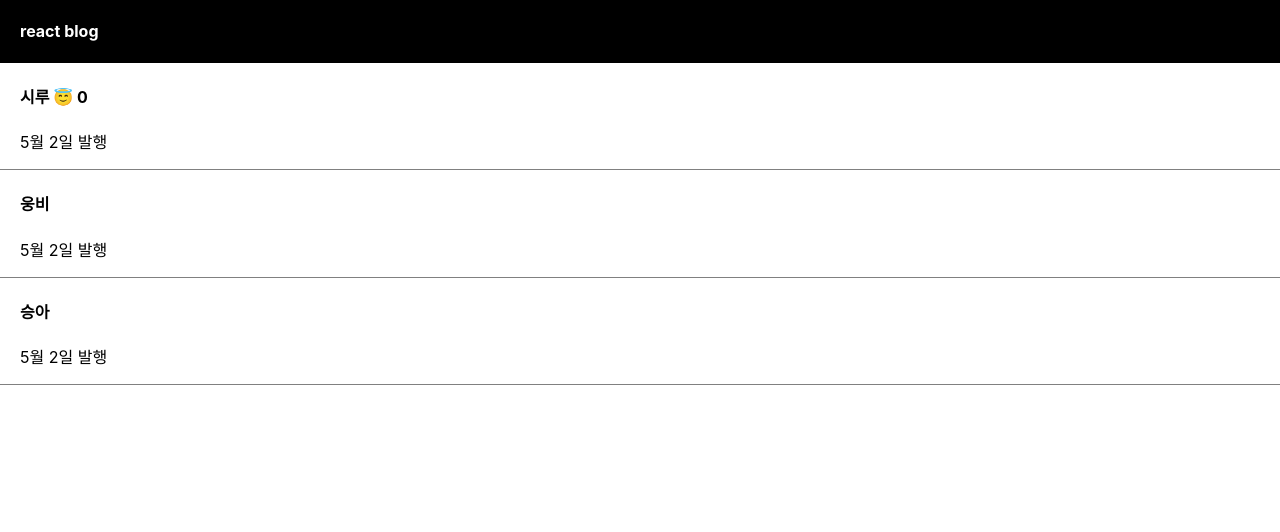
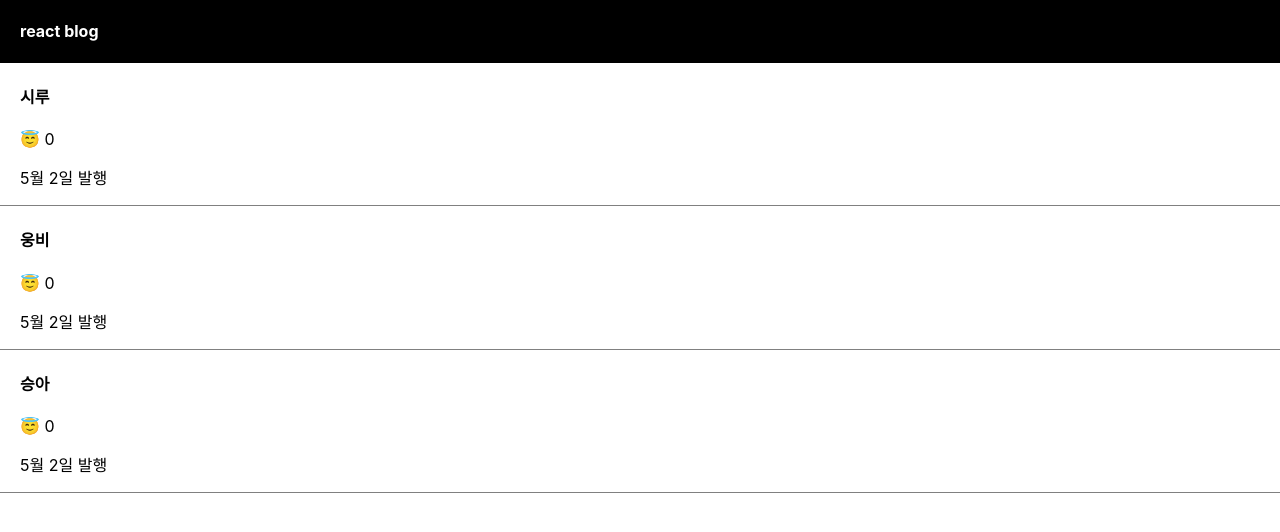
Before and after one commit to zo0ozzz/practice-react, a React (Create React App) app: page / in a window 1280 px wide. Shown: the top 532 px of the page. Built offline with nearby package versions, Linux system fonts and the light colour scheme.

Commit message:
노트북에서 저장

```diff
--- a/src/App.js
+++ b/src/App.js
@@ -6,7 +6,7 @@ import { useState } from "react";
 
 function App() {
   let [subject, setSubject] = useState(["시루", "웅비", "승아"]);
-  let [like, setLike] = useState(0);
+  let [like, setLike] = useState([0, 0, 0]);
   let [modal, setModal] = useState(false);
 
   return (
@@ -15,7 +15,7 @@ function App() {
         <h4>react blog</h4>
       </div>
 
-      <div className="list">
+      {/* <div className="list">
         <h4>
           {subject[0]}{" "}
           <span
@@ -43,7 +43,33 @@ function App() {
           {subject[2]}
         </h4>
         <p>5월 2일 발행</p>
-      </div>
+      </div> */}
+
+      {subject.map(function (item, index) {
+        return (
+          <div className="list">
+            <h4
+              onClick={() => {
+                setModal(!modal);
+              }}
+            >
+              {subject[index]}
+            </h4>
+            <span
+              style={{ cursor: "pointer" }}
+              onClick={() => {
+                setLike(like[index] + 1);
+                console.log("클릭");
+              }}
+            >
+              😇
+            </span>{" "}
+            {like[index]}
+            <p>5월 2일 발행</p>
+          </div>
+        );
+      })}
+
       {modal ? <Modal /> : null}
     </div>
   );
```
